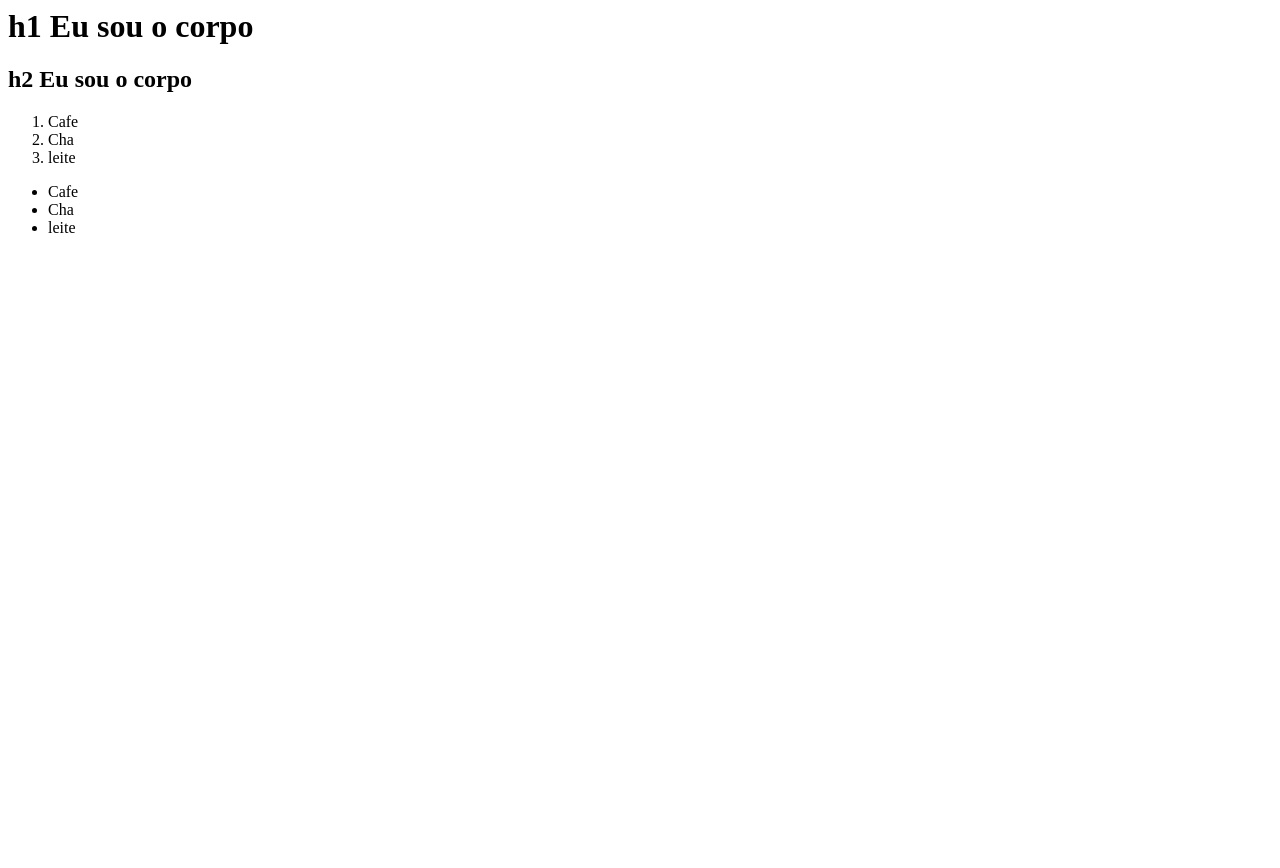
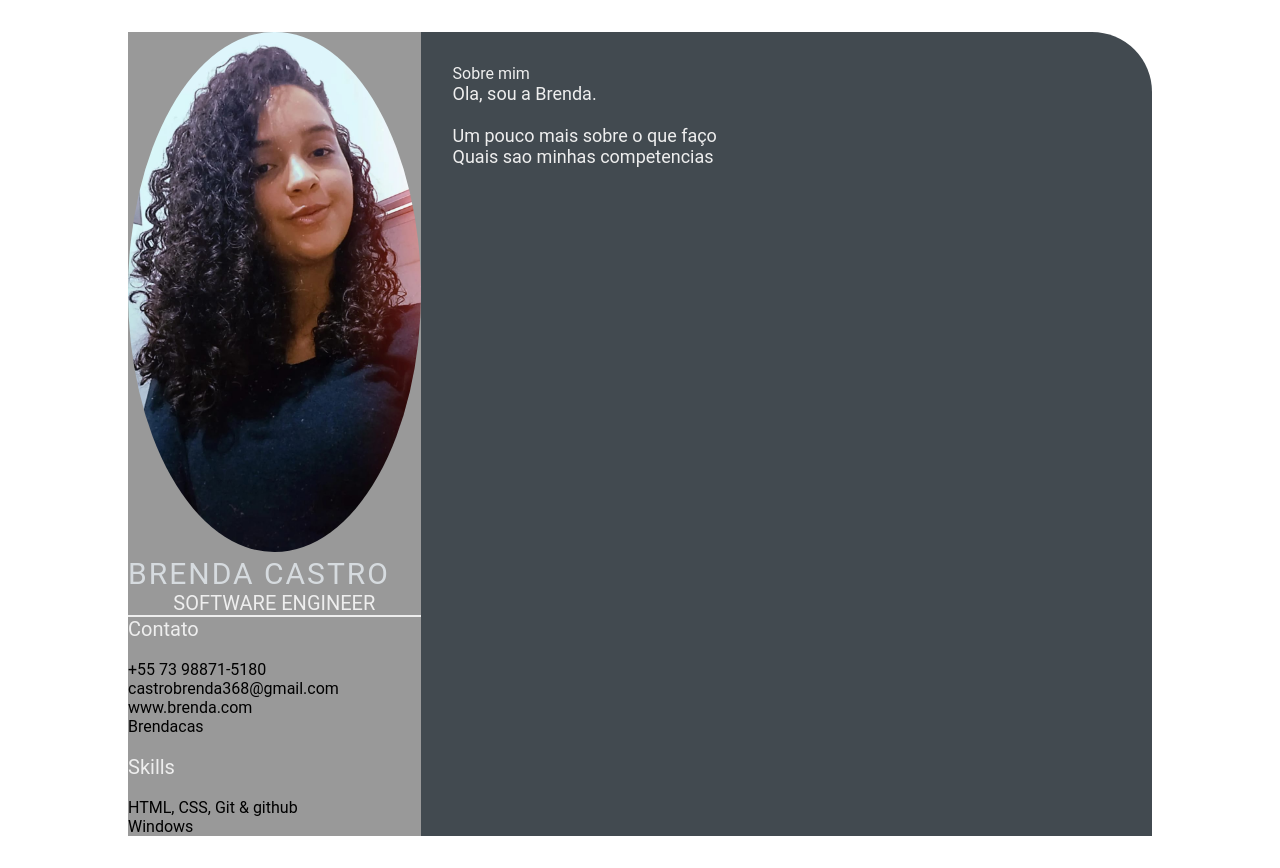
Before and after one commit to Brendacas/jornadadevweek.github.io, a plain HTML site: page index.html in a window 1280 px wide. Before the commit the page ends 800 px from the top, so only its background shows below. Drawn offline with Linux system fonts and the light colour scheme.

Commit message:
feature: add index.html

```diff
--- a/index.html
+++ b/index.html
@@ -1,21 +1,57 @@
-<html>
-    <head>
-        <title>
-            Olá, eu sou a cabeça
-        </title>
-    </head>
-    <body>
-        <h1>h1 Eu sou o corpo</h1>
-        <h2>h2 Eu sou o corpo</h2>
-    </body>
-    <ol>
-        <li>Cafe</li>
-        <li>Cha </li>
-        <li>leite</li>
-    </ol>
-    <ul>
-        <li>Cafe</li>
-        <li>Cha </li>
-        <li>leite</li>
-    </ul>
+<!DOCTYPE html>
+<html lang="en">
+<head>
+    <meta charset="UTF-8">
+    <meta http-equiv="X-UA-Compatible" content="IE=edge">
+    <meta name="viewport" content="width=device-width, initial-scale=1.0">
+    <title>Brenda Castro</title>
+
+    <link rel="stylesheet" href="style.css">
+</head>
+<body>
+    <main class="resume-contents">
+        <section class="left-section">
+            <section class="left section-content">
+                <div class="profile">
+                    <img class="profile-image" src="img/profile-image.jpeg" alt="profile image">
+                    <p class="name">Brenda Castro</p>
+                    <p class="profession">software Engineer</p>
+                </div>
+                <div class="contact info">
+                    <p class="left-title">Contato</p>
+                    <ul>
+                        <br>
+                        <li> <i class="fa fa-phone"></i>+55 73 98871-5180</li>
+                        <li> <i class="fa fa-envelope"></i>castrobrenda368@gmail.com</li>
+                        <li> <i class="fa fa-globe"></i>www.brenda.com</li>
+                        <li> <i class="fa fa-github"></i>Brendacas</li>
+                        <br>
+                    </ul>
+                </div>
+                <div class="Skills">
+                    <p class="left-title">Skills</p>
+                    <br>
+
+                    <ul>
+                        <li><p>HTML, CSS, Git & github</p></li>
+                        <li><p>Windows</p></li>
+                    </ul>
+                </div>
+            </section>
+            </section>
+            <section class="right-section">
+                <div class="right-section-contents">
+                    <section class="about gap">
+                        <div class="right-title">Sobre mim</div>
+                        <p class="about-me-contents">
+                            Ola, sou a Brenda. <br>
+                            <br> Um pouco mais sobre o que faço
+                            <br> Quais sao minhas competencias
+                        </p>
+                    </section>
+
+                </div>
+            </section>
+    </main>
+</body>
 </html>
--- /dev/null
+++ b/style.css
@@ -0,0 +1,103 @@
+* {
+    margin: 0;
+    padding: 0;
+    box-sizing: border-box;
+    list-style: none;
+    font-family: 'Roboto', sans-serif;
+}
+
+.resume-contents {
+    min-height: 100vh;
+    width: 80%;
+    margin: 2rem auto;
+    display: grid;
+    grid-template-columns: repeat(7, 1fr);
+}
+
+.left-section {
+    grid-column: span 2;
+    height: 100%;
+    background-color: #999999;
+}
+
+.right-section {
+    grid-column: span 5;
+    height: 100%;
+    background-color: #424a50;
+    border-radius: 0px 60px 0px 0px;
+}
+
+.left-section-contents{
+    padding: 2rem 2rem;
+}
+
+.profile {
+    width: 100%;
+    border-bottom: 2px solid #eeeeee;
+}
+
+.profile .profile-image {
+    width: 100%;
+    border-radius: 100%;
+}
+
+.name {
+    color: #D6DBDF;
+    font-size: 30px;
+    letter-spacing: 2px;
+    text-transform: uppercase;
+}
+
+.profession {
+    color: #eeeeee;
+    font-size: 20px;
+    text-transform: uppercase;
+    text-align: center;
+}
+
+/* .contact-info { border-bottom: 2px solid #1B2631; } */
+.left-title {
+    color: #eeeeee;
+    font-size: 20px;
+}
+
+.contact-info ul {
+    padding-top: 1.5rem;
+}
+
+.contact-info ul li,
+.references ul li {
+    padding: .4rem 0;
+    color: #eeeeee;
+}
+
+.contact-info ul li i,
+.references ul li i {
+    padding-right: 1rem;
+    font-size: 18px;
+    color: #eeeeee;
+}
+
+.skills ul {
+    padding-top: 1.5rem;
+}
+.skills ul li p {
+    padding: .4rem 0;
+    color: #eeeeee;
+}
+
+.right-section-contents {
+    padding: 2rem 2rem;
+}
+
+.right-title {
+    color: #eeeeee;
+}
+
+.gap {
+    padding-bottom: 2rem;
+}
+.about-me-contents {
+    font-size: 18px;
+    color: #eeeeee;
+}
```
Also changed, not shown: img/profile-image.jpeg (added).
